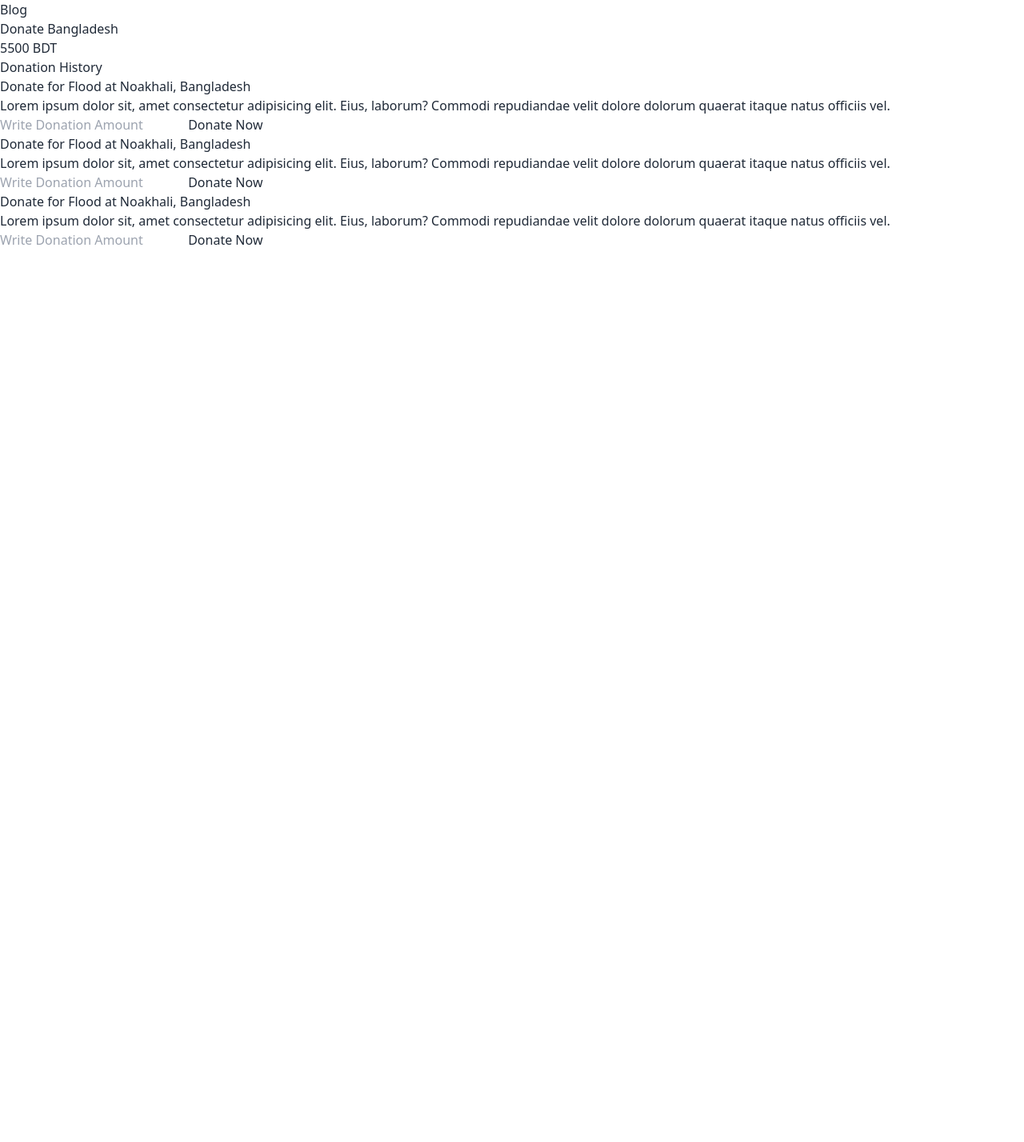
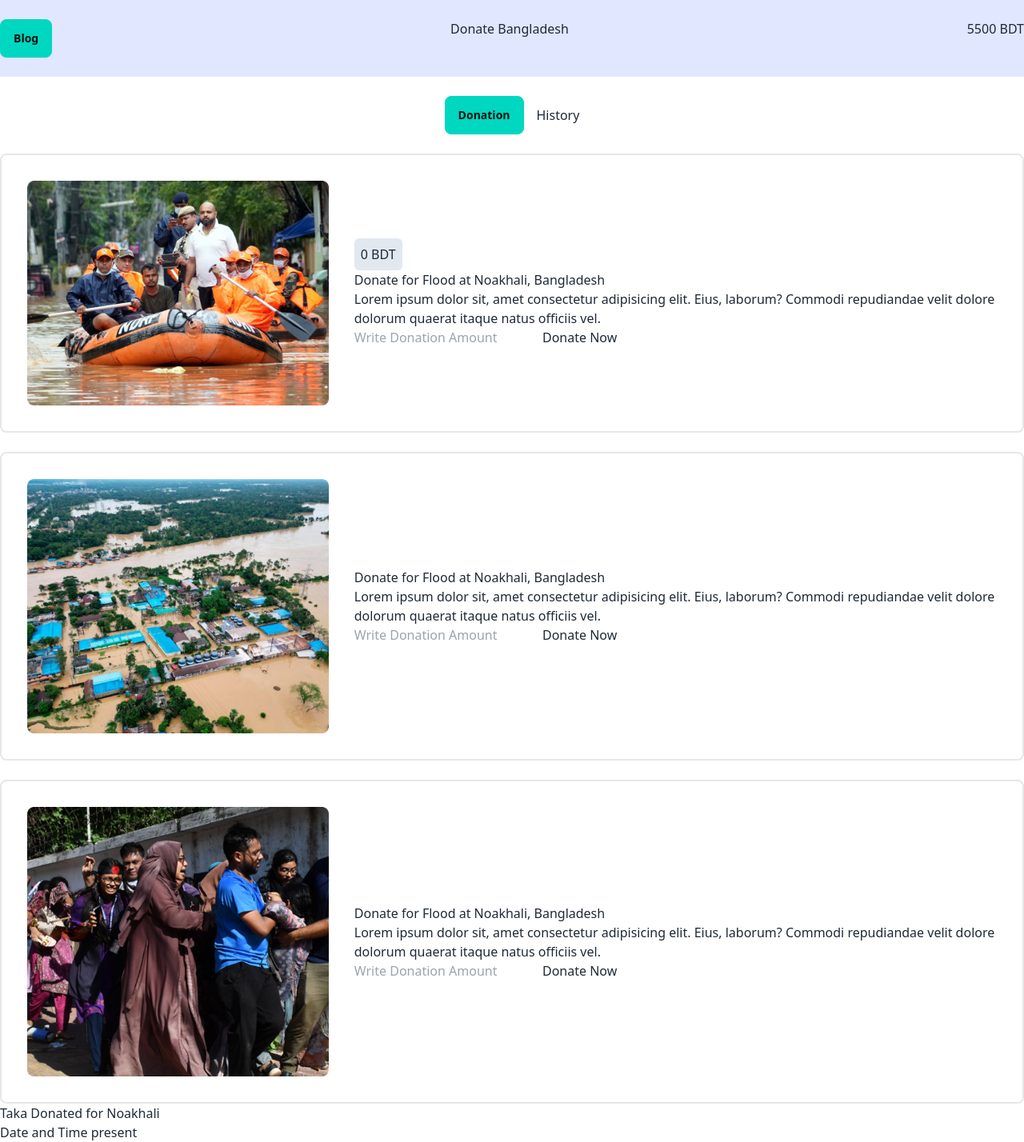
Before and after one commit to Mushfiq80/donate-bd, a plain HTML site: page index.html in a window 1280 px wide. Shown: the whole page at 80% size. Before the commit the page ends 800 px from the top, so only its background shows below. Drawn offline with nearby package versions, Linux system fonts and the light colour scheme.

Commit message:
sections added and header also written

```diff
--- a/index.html
+++ b/index.html
@@ -9,45 +9,82 @@
     <script src="https://cdn.tailwindcss.com"></script>
 </head>
 
-<body>
+<body class="">
     <!-- Header Section  -->
     <header>
-        <button>Blog</button>
+        <div class="w-full bg-indigo-100">
+            <div class="flex justify-between py-6 container mx-auto">
+                <button class="btn btn-accent">Blog</button>
                 <h1>Donate Bangladesh</h1>
                 <h2>5500 BDT</h2>
+            </div>
+        </div>
         <!-- Header Nav Section  -->
-        <nav>
-            <button>Donation</button>
+        <nav class="flex justify-center gap-4 py-6">
+            <button class="btn btn-accent">Donation</button>
             <button>History</button>
         </nav>
     </header>
-    <main>
+    <main class="container mx-auto">
+
+        <!--------- Donation Section ------------>
+        <section class="space-y-6">
 
             <!-- Noakhali  -->
-        <section>
+            <div class="border-2 p-8 rounded-lg flex flex-row-reverse justify-center items-center gap-8">
+                <div>
+                    <button class="bg-slate-200 p-2 rounded-md">0 BDT</button>
                     <h1>Donate for Flood at Noakhali, Bangladesh</h1>
-            <p>Lorem ipsum dolor sit, amet consectetur adipisicing elit. Eius, laborum? Commodi repudiandae velit dolore
+                    <p>Lorem ipsum dolor sit, amet consectetur adipisicing elit. Eius, laborum? Commodi repudiandae
+                        velit
+                        dolore
                         dolorum quaerat itaque natus officiis vel.</p>
                     <input type="number" placeholder="Write Donation Amount">
                     <button>Donate Now</button>
-        </section>
+                </div>
+                <div>
+                    <img src="/assets/noakhali.png" alt="Noakhali Aid Party">
+                </div>
+            </div>
+
 
             <!-- Feni  -->
-        <section>
+            <div class="border-2 p-8 rounded-lg flex flex-row-reverse justify-center items-center gap-8">
+                <div>
                     <h1>Donate for Flood at Noakhali, Bangladesh</h1>
-            <p>Lorem ipsum dolor sit, amet consectetur adipisicing elit. Eius, laborum? Commodi repudiandae velit dolore
+                    <p>Lorem ipsum dolor sit, amet consectetur adipisicing elit. Eius, laborum? Commodi repudiandae
+                        velit
+                        dolore
                         dolorum quaerat itaque natus officiis vel.</p>
                     <input type="number" placeholder="Write Donation Amount">
                     <button>Donate Now</button>
+                </div>
+                <div>
+                    <img src="/assets/feni.png" alt="Feni Aid Party">
+                </div>
+            </div>
+
+
+            <!-- Aid for Injury  -->
+            <div class="border-2 p-8 rounded-lg flex flex-row-reverse justify-center items-center gap-8">
+                <div>
+                    <h1>Donate for Flood at Noakhali, Bangladesh</h1>
+                    <p>Lorem ipsum dolor sit, amet consectetur adipisicing elit. Eius, laborum? Commodi repudiandae
+                        velit dolore dolorum quaerat itaque natus officiis vel.</p>
+                    <input type="number" placeholder="Write Donation Amount">
+                    <button>Donate Now</button>
+                </div>
+                <div>
+                    <img src="/assets/quota-protest.png" alt="Quota na Medha?">
+                </div>
+            </div>
         </section>
 
-        <!-- Aid for Injury  -->
+
+        <!-- History Section -->
         <section>
-            <h1>Donate for Flood at Noakhali, Bangladesh</h1>
-            <p>Lorem ipsum dolor sit, amet consectetur adipisicing elit. Eius, laborum? Commodi repudiandae velit dolore
-                dolorum quaerat itaque natus officiis vel.</p>
-            <input type="number" placeholder="Write Donation Amount">
-            <button>Donate Now</button>
+            <h1>Taka Donated for Noakhali</h1>
+            <p>Date and Time present</p>
         </section>
     </main>
 
```
Also changed, not shown: history.html (+1 -2 lines). Lines whose indentation alone changed are shown as unchanged.
